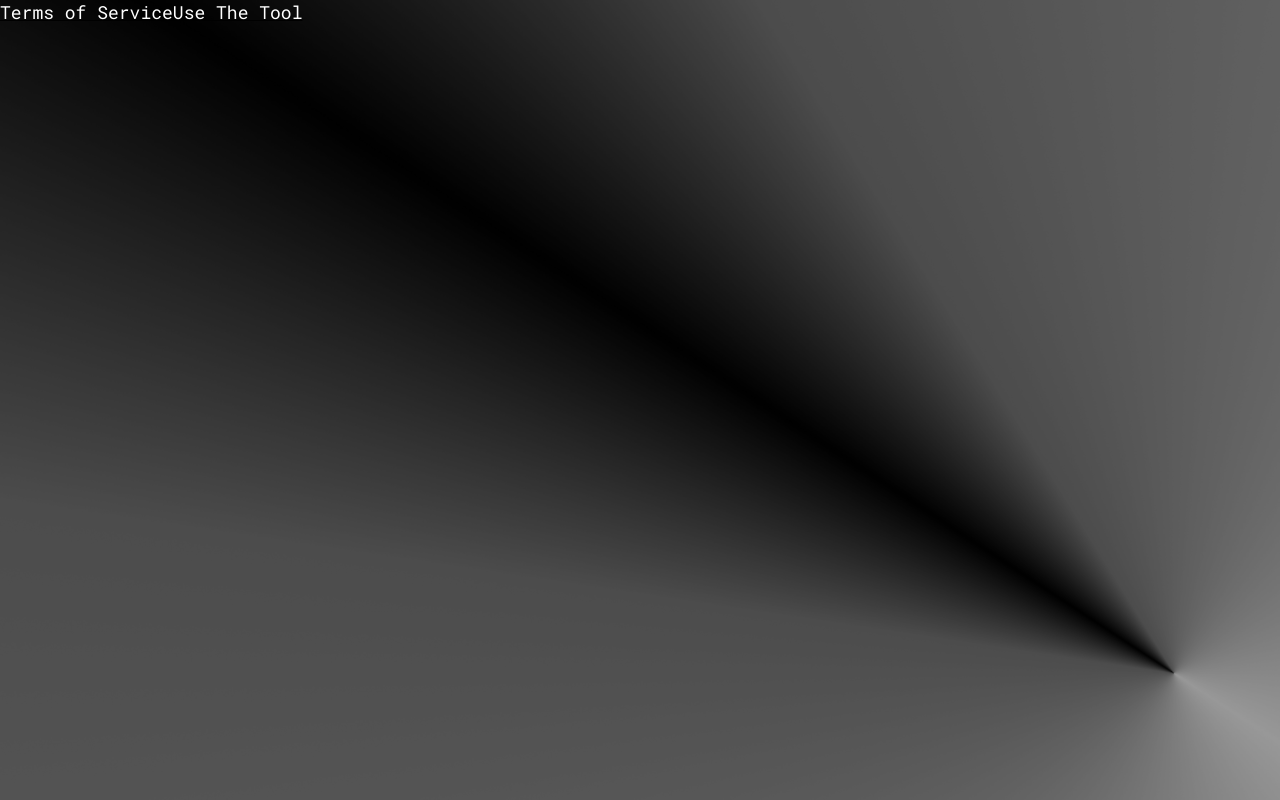
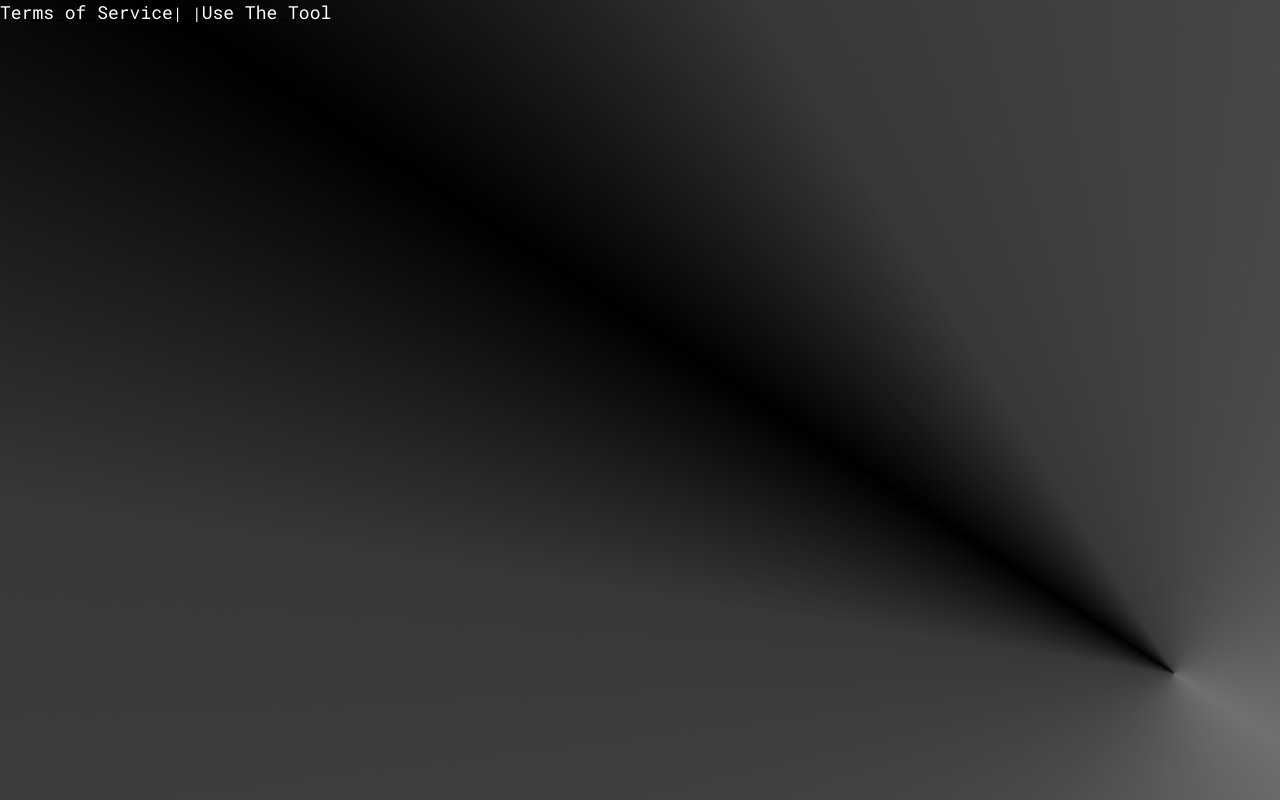
Before and after one commit to Neonatal-AI/Front-end, a React app: page / in a window 1280 px wide. Built offline with nearby package versions, Linux system fonts and the light colour scheme.

Commit message:
minor css changes. nav menu...

```diff
--- a/src/App.js
+++ b/src/App.js
@@ -20,6 +20,7 @@ const App = () => {
       <nav>
         {/* TOS should always be easily accessible */}
         {<Link to="/tos"><font size="+1">Terms of Service</font></Link>}
+| |
         {/* only want this to render on page if user does have a valid session cookie */}
         {!sessionCookie && <Link to="/main"><font size="+1">Use The Tool</font></Link>}
         <br/>
```
